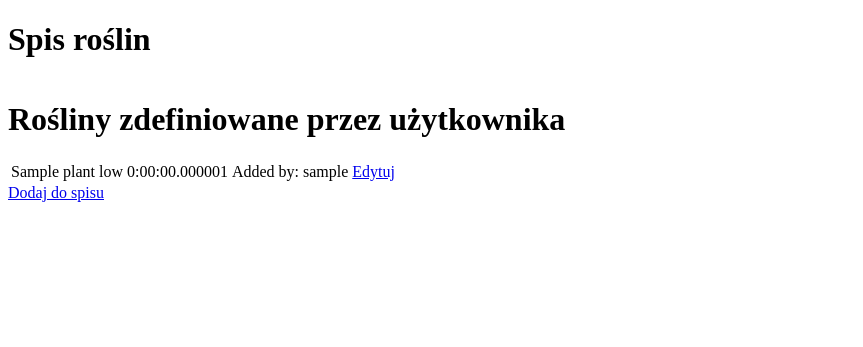
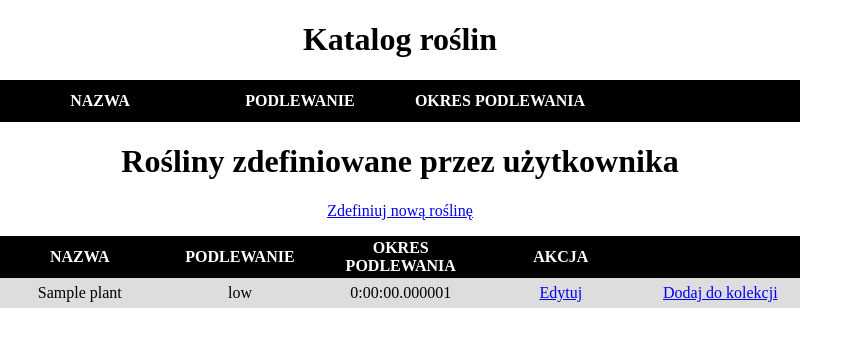
Before and after one commit to rniedziolkad/django_garden, a Django app: page /my_garden/plant_list/ in a window 1280 px wide. Shown: the top 347 px of the page, without its empty margins (0-863 px from the left). Run offline with Django 4.2, Linux system fonts and the light colour scheme; a user stored in the database is signed in; tables that the repository leaves empty hold one stand-in row (values such as "Sample post"); lists and menus that the app fills with data are empty.

Commit message:
updated plant management views

```diff
--- a/my_garden/static/my_garden/style.css
+++ b/my_garden/static/my_garden/style.css
@@ -112,3 +112,44 @@ body {
 .plant-list > h1, .plant-list > p {
     text-align: center;
 }
+
+.form-table {
+    text-align: center;
+}
+
+.form-table > tbody > tr > th:first-of-type
+ {
+    width: 160px;
+    text-align: right;
+}
+.plant-list-table {
+    border-spacing: 0;
+    width: 800px;
+}
+.plant-list-table > thead {
+    background-color: black;
+    text-color: white;
+}
+
+.plant-list-table > thead > tr > th {
+    color: white;
+    width: 160px;
+    text-transform: uppercase;
+    height: 40px;
+}
+
+.plant-list-table > tbody {
+    text-align: center;
+}
+.plant-list-table > tbody > tr {
+    text-align: center;
+    height: 30px;
+}
+.plant-list-table > tbody > tr:nth-child(odd) {
+    background-color: #DDD;
+}
+
+.div-title {
+    width: 800px;
+    text-align: center;
+}
--- a/my_garden/templates/my_garden/plant_list.html
+++ b/my_garden/templates/my_garden/plant_list.html
@@ -2,33 +2,40 @@
 <!DOCTYPE html>
 <html lang="en">
 <head>
+    {% load static %}
     <meta charset="UTF-8">
-    <title>Spis roślin</title>
+    <title>Katalog roślin</title>
+    <link rel="stylesheet" href="{% static 'my_garden/style.css' %}">
 </head>
 <body>
-  <h1>Spis roślin</h1>
-  <table>
+  <div class="div-title"><h1>Katalog roślin</h1></div>
+  <table class="plant-list-table">
+    <thead><th>Nazwa</th><th>Podlewanie</th><th>Okres podlewania</th><th></th></thead>
     {% for plant in plants %}
     <tr>
       <td>{{ plant.name }}</td>
       <td>{{ plant.watering_level }}</td>
       <td>{{ plant.watering_period }}</td>
-      <td>Added by: {{ plant.added_by }}</td>
+      <td><a href="{% url 'add_plant'%}?plant_id={{ plant.pk }}">Dodaj do kolekcji</a></td>
     </tr>
     {% endfor %}
   </table>
-  <h1>Rośliny zdefiniowane przez użytkownika</h1>
-  <table>
+  <div class="div-title">
+    <h1>Rośliny zdefiniowane przez użytkownika</h1>
+    <p><a href="{% url 'add_plant_list' %}">Zdefiniuj nową roślinę</a></p>
+  </div>
+
+  <table class="plant-list-table">
+    <thead><th>Nazwa</th><th>Podlewanie</th><th>Okres podlewania</th><th>Akcja</th><th></th></thead>
     {% for plant in user_plants %}
     <tr>
       <td>{{ plant.name }}</td>
       <td>{{ plant.watering_level }}</td>
       <td>{{ plant.watering_period }}</td>
-      <td>Added by: {{ plant.added_by }}</td>
       <td><a href="{% url 'edit_plant' plant.pk %}">Edytuj</a></td>
+      <td><a href="{% url 'add_plant' %}">Dodaj do kolekcji</a></td>
     </tr>
     {% endfor %}
   </table>
-  <a href="{% url 'add_plant_list' %}">Dodaj do spisu</a>
 </body>
 </html>
--- a/my_garden/urls.py
+++ b/my_garden/urls.py
@@ -4,6 +4,7 @@ from . import views
 urlpatterns = [
     path('', views.index, name="index"),
     path('add_plant/', views.add_plant, name="add_plant"),
+    path('add_plant/(?P<plant_id>)', views.add_plant, name="add_plant"),
     path('manage_plant/<pk>/', views.manage_plant, name="manage_plant"),
     path('plant_list/', views.plant_list, name="plant_list"),
     path('plant_list/add', views.add_plant_list, name="add_plant_list"),
--- a/my_garden/views.py
+++ b/my_garden/views.py
@@ -4,6 +4,7 @@ from django.contrib.auth.decorators import login_required
 from .forms import UserPlantForm, ManagePlantForm, PlantForm
 from django.core.exceptions import PermissionDenied
 from django.utils.timezone import now
+from django.shortcuts import redirect
 
 
 @login_required()
@@ -30,8 +31,12 @@ def add_plant(request):
             u_plant = form.save(commit=False)
             u_plant.user = request.user
             u_plant.save()
+            return redirect('index')
 
     form = UserPlantForm(request.user)
+    plant_id = request.GET.get('plant_id')
+    if plant_id:
+        form.fields['plant'].initial = plant_id
     return render(request, template_name='my_garden/add_plant.html', context={'form': form})
 
 
--- a/random_garden/settings.py
+++ b/random_garden/settings.py
@@ -20,7 +20,7 @@ BASE_DIR = Path(__file__).resolve().parent.parent
 # See https://docs.djangoproject.com/en/4.1/howto/deployment/checklist/
 
 # SECURITY WARNING: keep the secret key used in production secret!
-SECRET_KEY = ''
+SECRET_KEY = 'django-insecure-+jh-gnbwsoptk32nh9u3!epz9r*ow^b!+m5g!&^6opgk8lmb2-'
 
 # SECURITY WARNING: don't run with debug turned on in production!
 DEBUG = True
```
Also changed, not shown: my_garden/templates/my_garden/add_plant.html (+11 -4 lines), my_garden/templates/my_garden/manage_plant.html (+13 -7 lines).
